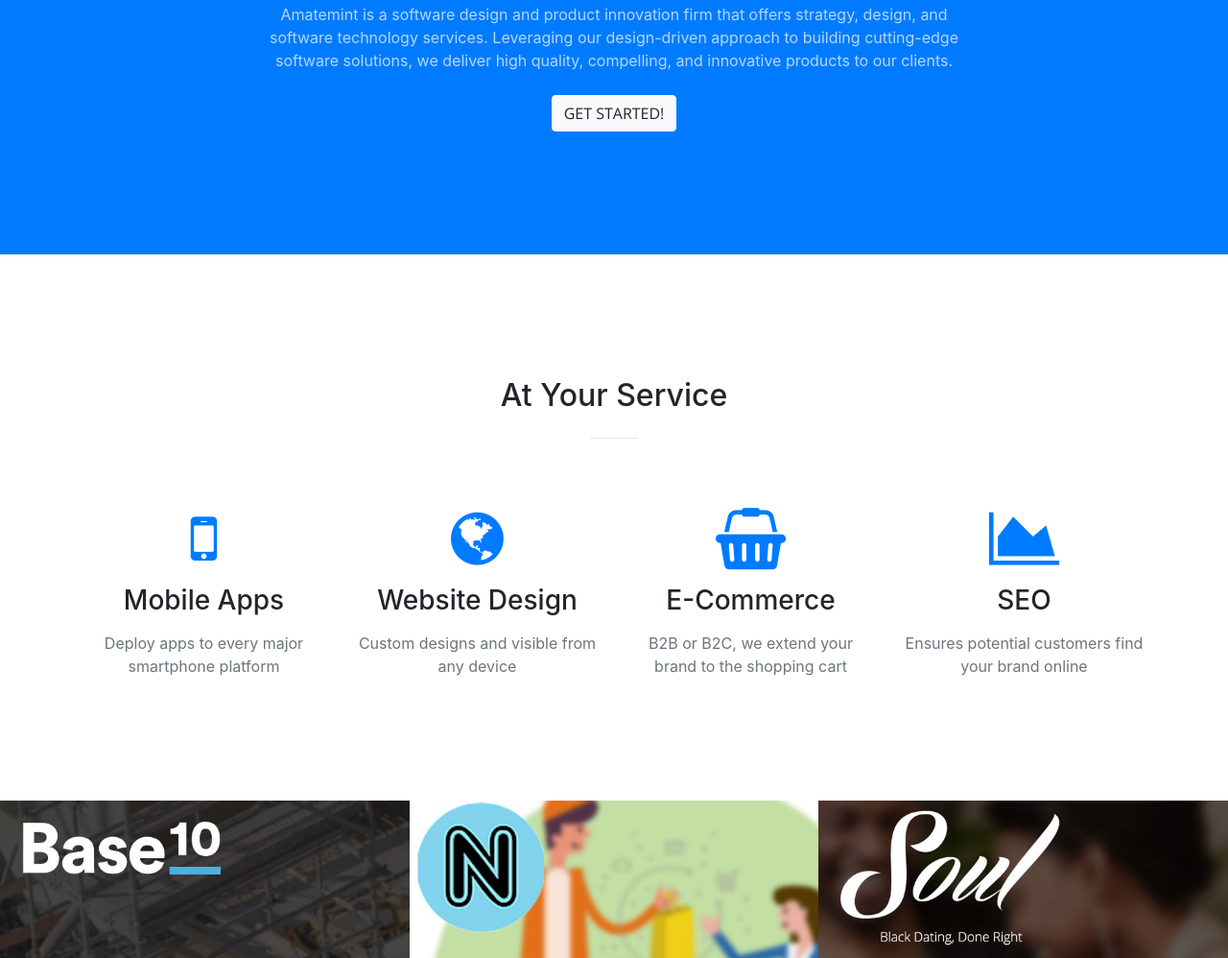
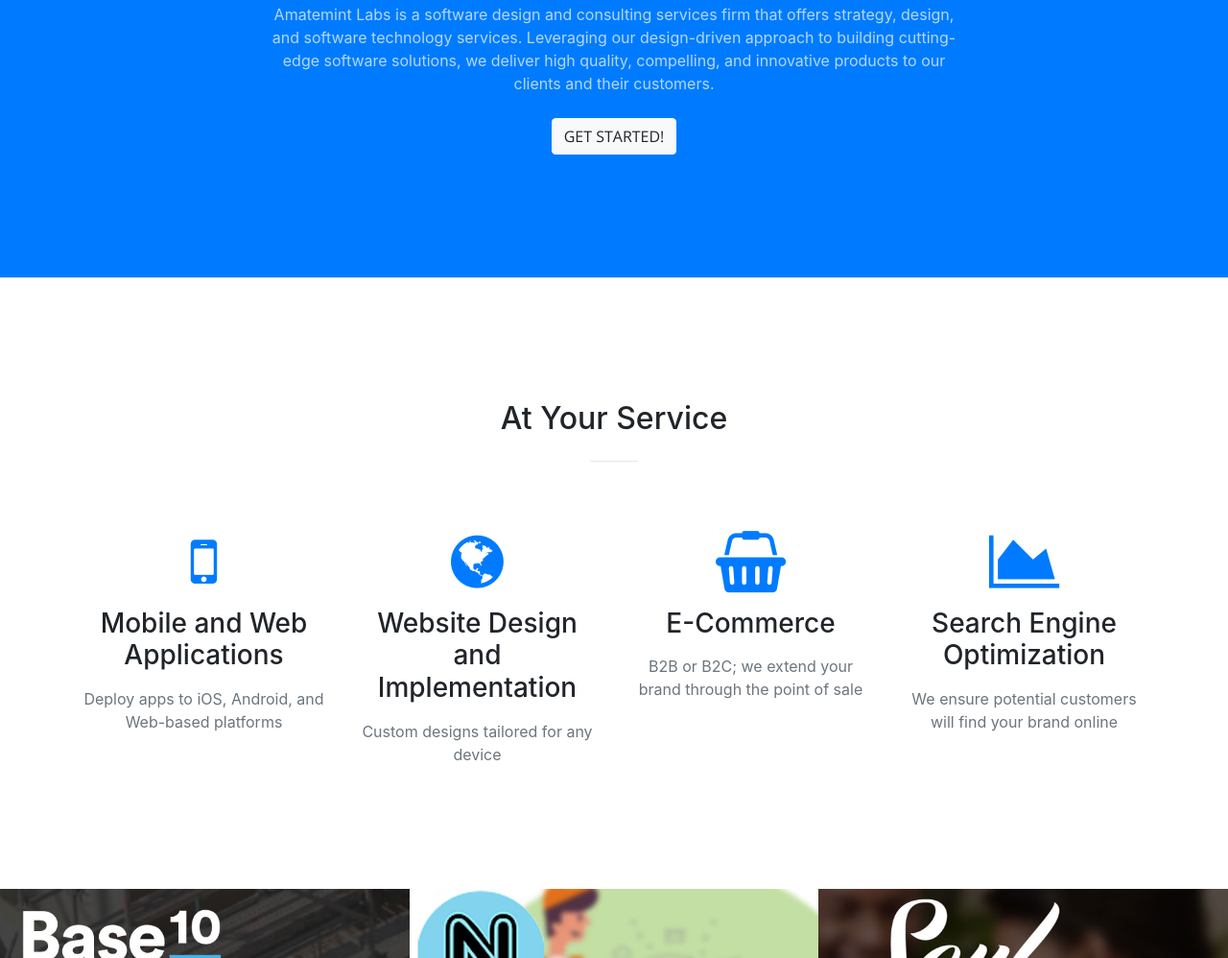
Before and after one commit to amatemint/amatemint.github.io, a website with bundled scripts: page index.html in a window 1280 px wide. Shown: the part 1012-2010 px from the top of the page at 96% size. Built offline with nearby package versions, Linux system fonts and the light colour scheme.

Commit message:
Additional Website Changes

```diff
--- a/index.html
+++ b/index.html
@@ -64,7 +64,7 @@
             <hr>
           </div>
           <div class="col-lg-8 mx-auto">
-            <p class="text-faded mb-5">Amatemint Labs is a full service software design and consulting services consulting firm.  </p>
+            <p class="text-faded mb-5">Amatemint Labs is a full service software design and consulting services firm.  </p>
             <a class="btn btn-primary btn-xl js-scroll-trigger" href="#about">Find Out More</a>
           </div>
         </div>
@@ -77,7 +77,7 @@
           <div class="col-lg-8 mx-auto text-center">
             <h2 class="section-heading text-white">Who we are</h2>
             <hr class="light my-4">
-            <p class="text-faded mb-4">Amatemint is a software design and product innovation firm that offers strategy, design, and software technology services. Leveraging our design-driven approach to building cutting-edge software solutions, we deliver high quality, compelling, and innovative products to our clients.</p>
+            <p class="text-faded mb-4">Amatemint Labs is a software design and consulting services firm that offers strategy, design, and software technology services. Leveraging our design-driven approach to building cutting-edge software solutions, we deliver high quality, compelling, and innovative products to our clients and their customers.</p>
             <a class="btn btn-light btn-xl js-scroll-trigger" href="#services">Get Started!</a>
           </div>
         </div>
@@ -98,29 +98,29 @@
           <div class="col-lg-3 col-md-6 text-center">
             <div class="service-box mt-5 mx-auto">
               <i class="fa fa-4x fa-mobile text-primary mb-3 sr-icons"></i>
-              <h3 class="mb-3">Mobile Apps</h3>
-              <p class="text-muted mb-0">Deploy apps to every major smartphone platform</p>
+              <h3 class="mb-3">Mobile and Web Applications</h3>
+              <p class="text-muted mb-0">Deploy apps to iOS, Android, and Web-based platforms</p>
             </div>
           </div>
           <div class="col-lg-3 col-md-6 text-center">
             <div class="service-box mt-5 mx-auto">
               <i class="fa fa-4x fa-globe text-primary mb-3 sr-icons"></i>
-              <h3 class="mb-3">Website Design</h3>
-              <p class="text-muted mb-0">Custom designs and visible from any device</p>
+              <h3 class="mb-3">Website Design and Implementation</h3>
+              <p class="text-muted mb-0">Custom designs tailored for any device</p>
             </div>
           </div>
           <div class="col-lg-3 col-md-6 text-center">
             <div class="service-box mt-5 mx-auto">
               <i class="fa fa-4x fa-shopping-basket text-primary mb-3 sr-icons"></i>
               <h3 class="mb-3">E-Commerce</h3>
-              <p class="text-muted mb-0">B2B or B2C, we extend your brand to the shopping cart</p>
+              <p class="text-muted mb-0">B2B or B2C; we extend your brand through the point of sale</p>
             </div>
           </div>
           <div class="col-lg-3 col-md-6 text-center">
             <div class="service-box mt-5 mx-auto">
               <i class="fa fa-4x fa-area-chart text-primary mb-3 sr-icons"></i>
-              <h3 class="mb-3">SEO</h3>
-              <p class="text-muted mb-0">Ensures potential customers find your brand online</p>
+              <h3 class="mb-3">Search Engine Optimization</h3>
+              <p class="text-muted mb-0">We ensure potential customers will find your brand online</p>
             </div>
           </div>
         </div>
@@ -154,7 +154,7 @@
                     Nown
                   </div>
                   <div class="project-name">
-                    iOS, Android, backend architecture and development
+                    iOS, Android, Web, and backend architecture/development
                   </div>
                 </div>
               </div>
@@ -169,7 +169,7 @@
                     SoulSwipe
                   </div>
                   <div class="project-name">
-                    iOS, Android, backend architecture and development
+                    iOS, Android, Web, and backend architecture/development
                   </div>
                 </div>
               </div>
```
